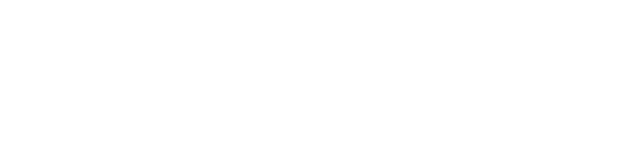
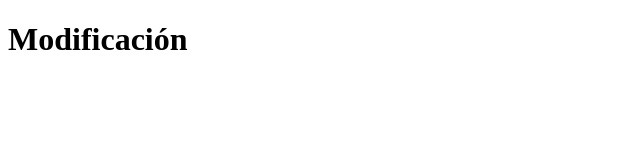
Before and after one commit to zx21student017/Despliegue-de-Aplicaciones-Web, a plain HTML site: page index.html in a window 1280 px wide. Shown: the whole page, without its empty margins (0-640 px from the left). Drawn offline with Linux system fonts and the light colour scheme.

Commit message:
Modificación del clon

```diff
--- a/index.html
+++ b/index.html
@@ -5,6 +5,6 @@
         <link rel="stylesheet" href="css/estilos.css">
     </head>
     <body>
-        <h1></h1>
+        <h1>Modificación</h1>
     </body>
 </html>
```
